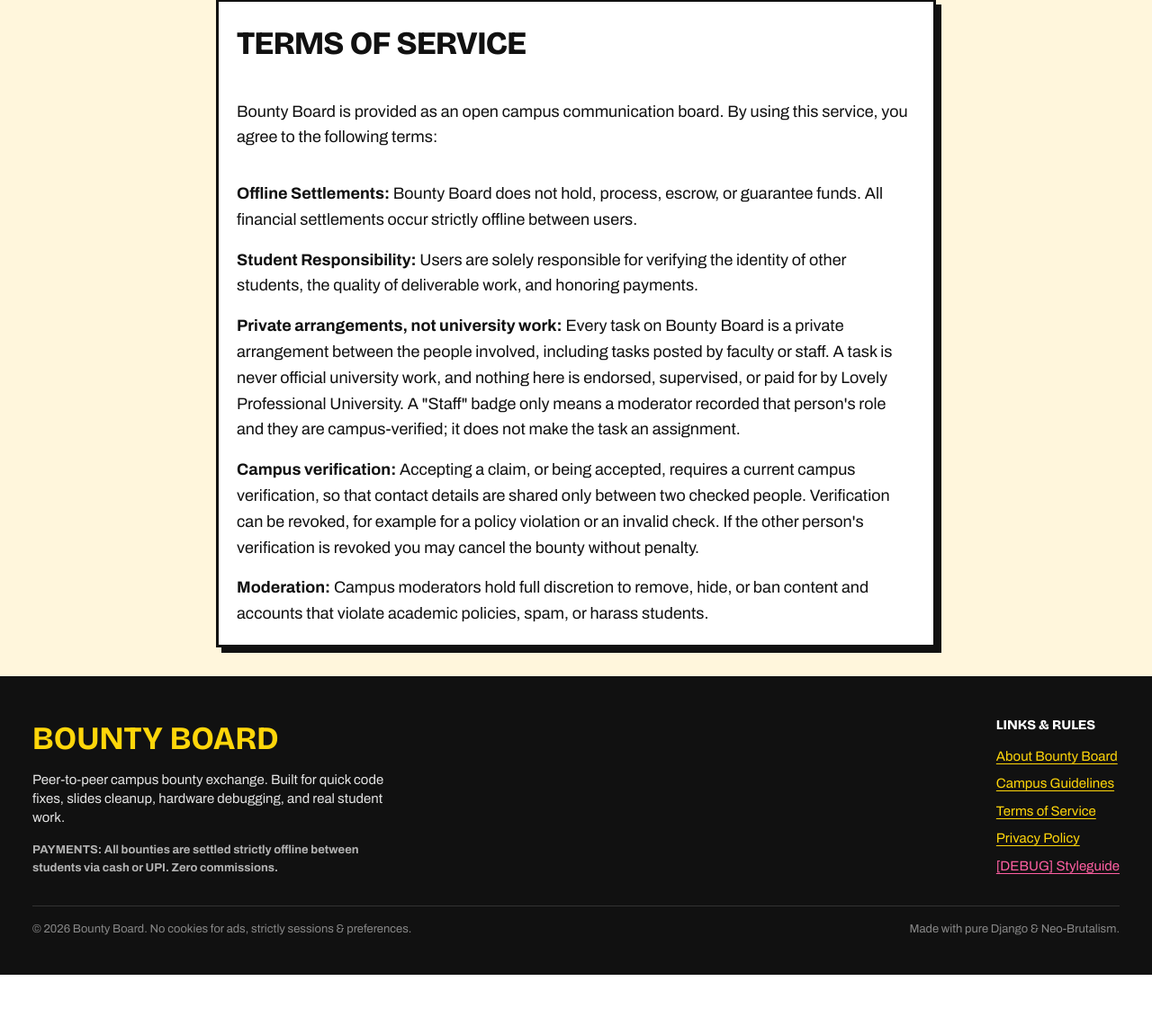
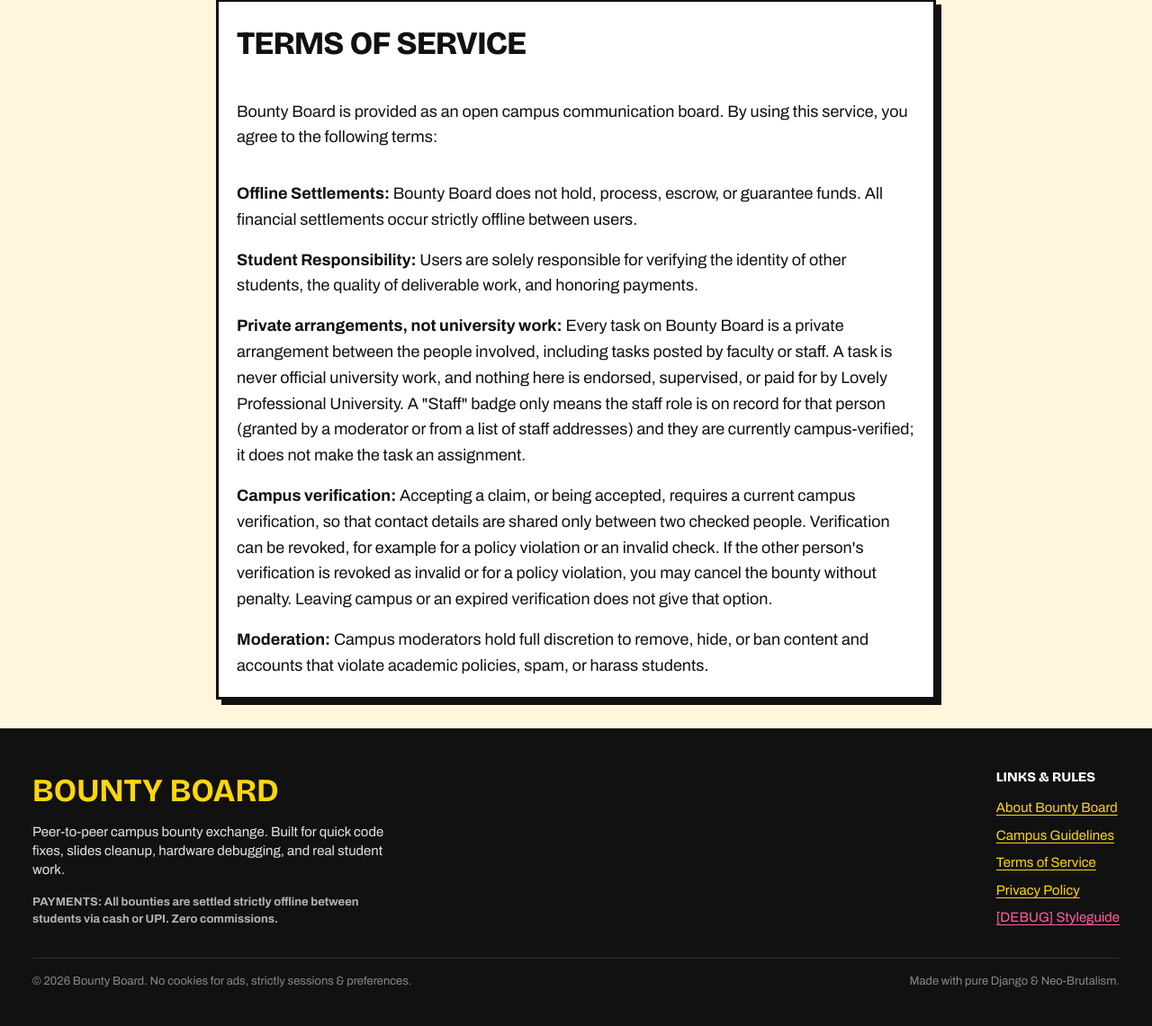
Before and after one commit to shash-hq/bountyboard, a Django app: page /terms/ in a window 1280 px wide. Shown: the part 172-1313 px from the top of the page at 90% size. Before the commit the page ends 1256 px from the top, so only its background shows below. Run offline with Django 5.2, Linux system fonts and the light colour scheme.

Commit message:
docs(pages): make the terms and privacy copy match what the code does
Cancellation applies only to two revocation reasons; duplicates are flagged, not prevented; campus-email verification has no verifier; Staff can come from the allowlist; the owner may read their own card name.

Co-Authored-By: Claude Sonnet 5.5 <noreply@anthropic.com>

```diff
--- a/templates/pages/privacy.html
+++ b/templates/pages/privacy.html
@@ -17,7 +17,7 @@
         <strong>Contact visibility:</strong> Your email and optional contact handle are never shown to anyone before a claim is accepted. After the poster accepts a claim, only those two people see each other's email and contact handle.
       </div>
       <div>
-        <strong>Campus verification and your ID card:</strong> We never store a photo or scan of your ID card. For verification we keep a one-way keyed hash of your registration number plus its last 4 digits (so the same card can't be used on two accounts), who verified you, how, and when. If a volunteer checked your physical card, we also keep the name printed on it, encrypted, which only a moderator can view and every such view is recorded with a reason. We cannot recover your full registration number from what we store.
+        <strong>Campus verification and your ID card:</strong> We never store a photo or scan of your ID card. For verification we keep a one-way keyed hash of your registration number plus its last 4 digits, and how and when you were verified. A second account using the same number can still be verified, but it is not bound to the number and is flagged for a moderator to review. For campus-email verification we keep the address that was verified; for an in-person check we keep which volunteer checked you. If a volunteer checked your physical card, we also keep the name printed on it, encrypted, which apart from you only a moderator can view, and every moderator view is recorded with a reason. We cannot recover your full registration number from what we store.
       </div>
       <div>
         <strong>Moderator access:</strong> Moderators can look up which account holds a registration number and can, with a recorded reason, view an account's contact details. Each of those actions is logged with who did it and why.
--- a/templates/pages/terms.html
+++ b/templates/pages/terms.html
@@ -17,10 +17,10 @@
         <strong>Student Responsibility:</strong> Users are solely responsible for verifying the identity of other students, the quality of deliverable work, and honoring payments.
       </div>
       <div>
-        <strong>Private arrangements, not university work:</strong> Every task on Bounty Board is a private arrangement between the people involved, including tasks posted by faculty or staff. A task is never official university work, and nothing here is endorsed, supervised, or paid for by Lovely Professional University. A "Staff" badge only means a moderator recorded that person's role and they are campus-verified; it does not make the task an assignment.
+        <strong>Private arrangements, not university work:</strong> Every task on Bounty Board is a private arrangement between the people involved, including tasks posted by faculty or staff. A task is never official university work, and nothing here is endorsed, supervised, or paid for by Lovely Professional University. A "Staff" badge only means the staff role is on record for that person (granted by a moderator or from a list of staff addresses) and they are currently campus-verified; it does not make the task an assignment.
       </div>
       <div>
-        <strong>Campus verification:</strong> Accepting a claim, or being accepted, requires a current campus verification, so that contact details are shared only between two checked people. Verification can be revoked, for example for a policy violation or an invalid check. If the other person's verification is revoked you may cancel the bounty without penalty.
+        <strong>Campus verification:</strong> Accepting a claim, or being accepted, requires a current campus verification, so that contact details are shared only between two checked people. Verification can be revoked, for example for a policy violation or an invalid check. If the other person's verification is revoked as invalid or for a policy violation, you may cancel the bounty without penalty. Leaving campus or an expired verification does not give that option.
       </div>
       <div>
         <strong>Moderation:</strong> Campus moderators hold full discretion to remove, hide, or ban content and accounts that violate academic policies, spam, or harass students.
```
